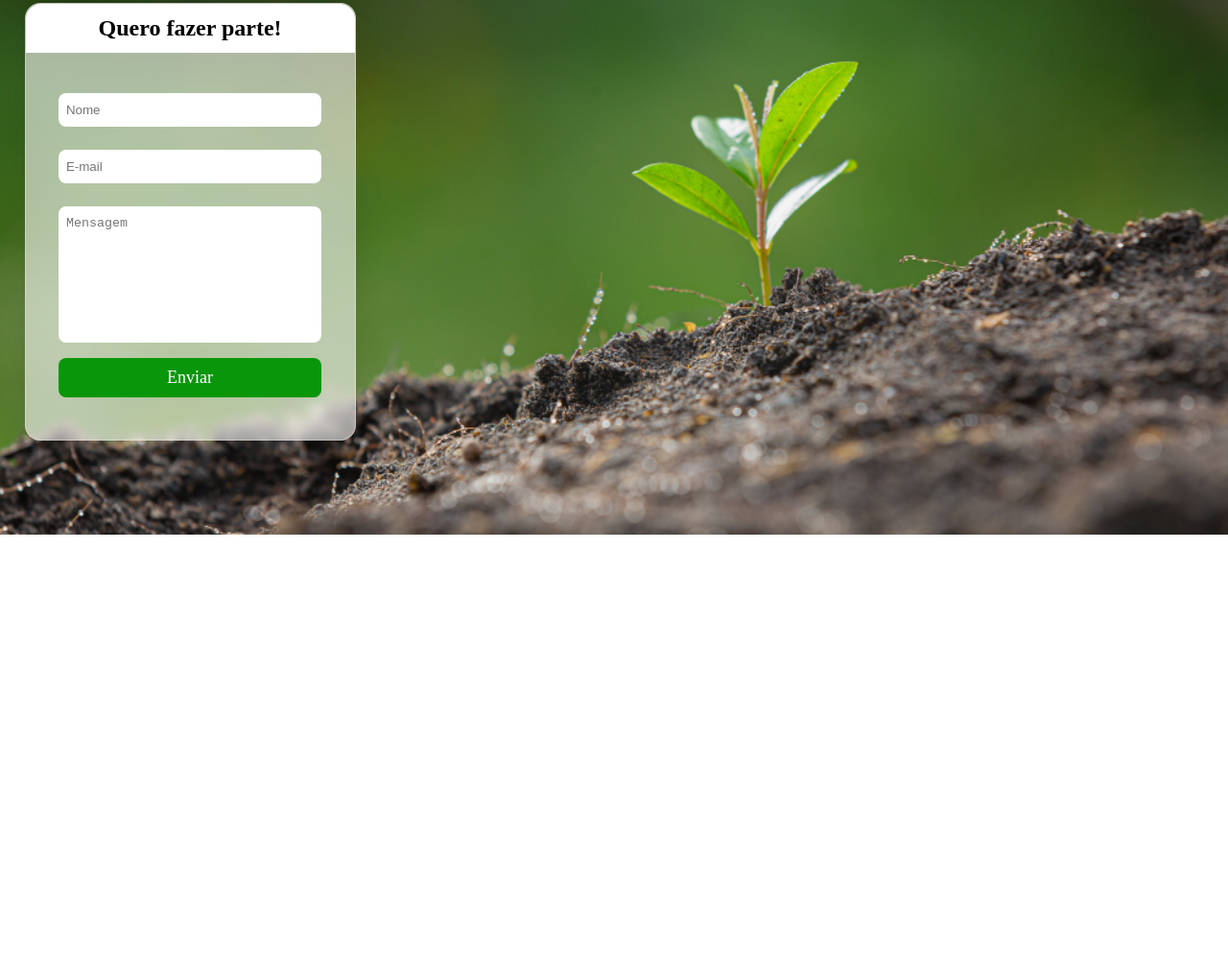
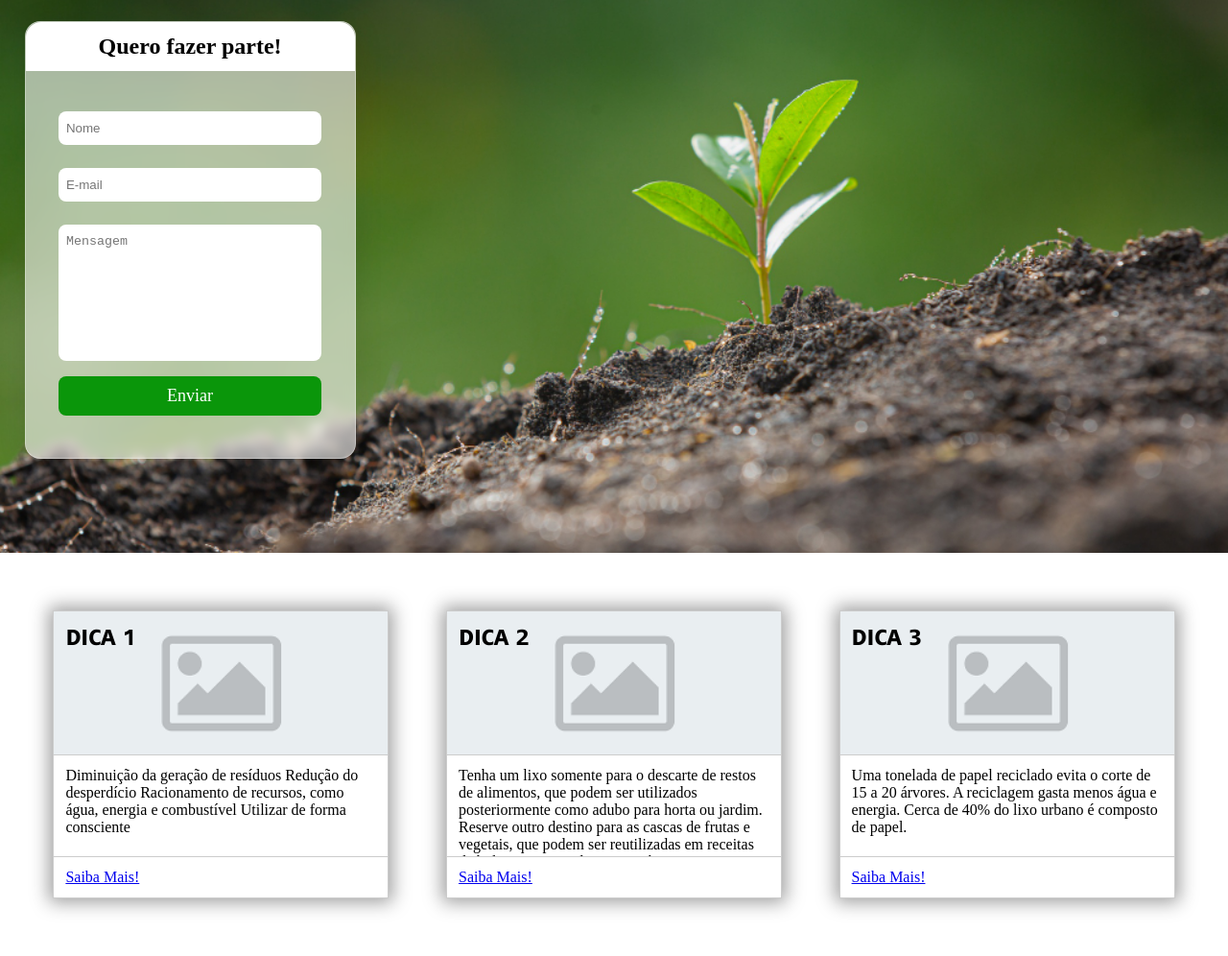
Before and after one commit to AwesomeWolf22/Sustembook, a plain HTML site: page index.html in a window 1280 px wide. Shown: the part 992-1988 px from the top of the page at 96% size. Before the commit the page ends 1549 px from the top, so only its background shows below. Drawn offline with Linux system fonts and the light colour scheme.

Commit message:
Adicionado CARDS

```diff
--- a/css/style.css
+++ b/css/style.css
@@ -149,6 +149,7 @@ section.icons .diferencial-single p {
     padding: 0 40px;
     font-size: 16px;
     font-family: 'Roboto', sans-serif;
+    text-align: center;
 }
 
 section.icons .diferencial-single .circle i {
@@ -232,6 +233,53 @@ section.form .form-box a {
     font-size: 18px;
 }
 
+/* FINAL FORM ------------------------------------------------- */
+
+section.cards {
+
+}
+
+section.cards .container.flex {
+    justify-content: space-around;
+    padding: 40px 2%;
+}
+
+section.cards .card {
+    width: 350px; height: 300px; margin: 20px;
+    border: 1px solid #ccc;
+    -webkit-box-shadow: 0px 0px 18px 4px rgba(0,0,0,0.39);
+    box-shadow: 0px 0px 18px 4px rgba(0,0,0,0.39);
+    position: relative;
+    overflow: hidden;
+}
+
+section.cards .card .img {
+    width: 100%; height: 150px;
+    background-position: center;
+    background-size: cover;
+    border-bottom: 1px solid #ccc;
+}
+
+section.cards .card h2 {
+    font-family: 'Mayberry';
+    text-transform: uppercase;
+    padding: 12px;
+}
+
+section.cards .card p {
+    padding: 12px;
+}
+
+section.cards .card a {
+    margin-top: auto;
+    padding: 12px;
+    width: 100%;
+    background-color: white;
+    border-top: 1px solid #ccc;
+    bottom: 0;
+    position: absolute;
+}
+
 footer {
 
 }
--- a/index.html
+++ b/index.html
@@ -99,7 +99,12 @@
                 </div><!--circle-->
 
                 <p>
-                    Lorem ipsum dolor sit amet, consectetur adipiscing elit. Suspendisse tristique lectus diam, vel congue urna pretium eget.
+                    Somos uma plataforma
+                    eficiente e sem custos com o
+                    intuito de informar e orientar
+                    pessoas e empresas as
+                    diversas formas de
+                    reciclagem.
                 </p>
 
             </div><!--diferencial-single-->
@@ -162,5 +167,77 @@
 
     </section><!--form-->
 
+    <section class="cards">
+
+        <div class="container flex">
+
+            <div class="card w33">
+
+                <div class="img" style="background-image: url('images/PlaceHolder.png');">
+
+                    <h2>Dica 1</h2>
+
+                </div><!--img-->
+
+                <p>
+                    Diminuição da geração de
+                    resíduos
+                    Redução do desperdício
+                    Racionamento de recursos, como
+                    água, energia e combustível
+                    Utilizar de forma consciente
+                </p>
+
+                <a href="#">Saiba Mais!</a>
+
+            </div><!--card-->
+
+            <div class="card w33">
+
+                <div class="img" style="background-image: url('images/PlaceHolder.png');">
+
+                    <h2>Dica 2</h2>
+
+                </div><!--img-->
+
+                <p>
+                    Tenha um lixo somente para o descarte de
+                    restos de alimentos, que podem ser utilizados
+                    posteriormente como adubo para horta ou
+                    jardim.
+                    Reserve outro destino para as cascas de frutas
+                    e vegetais, que podem ser reutilizadas em
+                    receitas de bolos, massas e doces ou até
+                    mesmo para um cultivo de compostagem
+                    caseira.
+                </p>
+
+                <a href="#">Saiba Mais!</a>
+
+            </div><!--card-->
+
+            <div class="card w33">
+
+                <div class="img" style="background-image: url('images/PlaceHolder.png');">
+
+                    <h2>Dica 3</h2>
+
+                </div><!--img-->
+
+                <p>
+                    Uma tonelada de papel reciclado evita o
+                    corte de 15 a 20 árvores. A reciclagem
+                    gasta menos água e energia. Cerca de 40%
+                    do lixo urbano é composto de papel.
+                </p>
+
+                <a href="#">Saiba Mais!</a>
+
+            </div><!--card-->
+
+        </div><!--container-->
+
+    </section><!--cards-->
+
 </body>
 </html>
```
Also changed, not shown: images/PlaceHolder.png (added).
